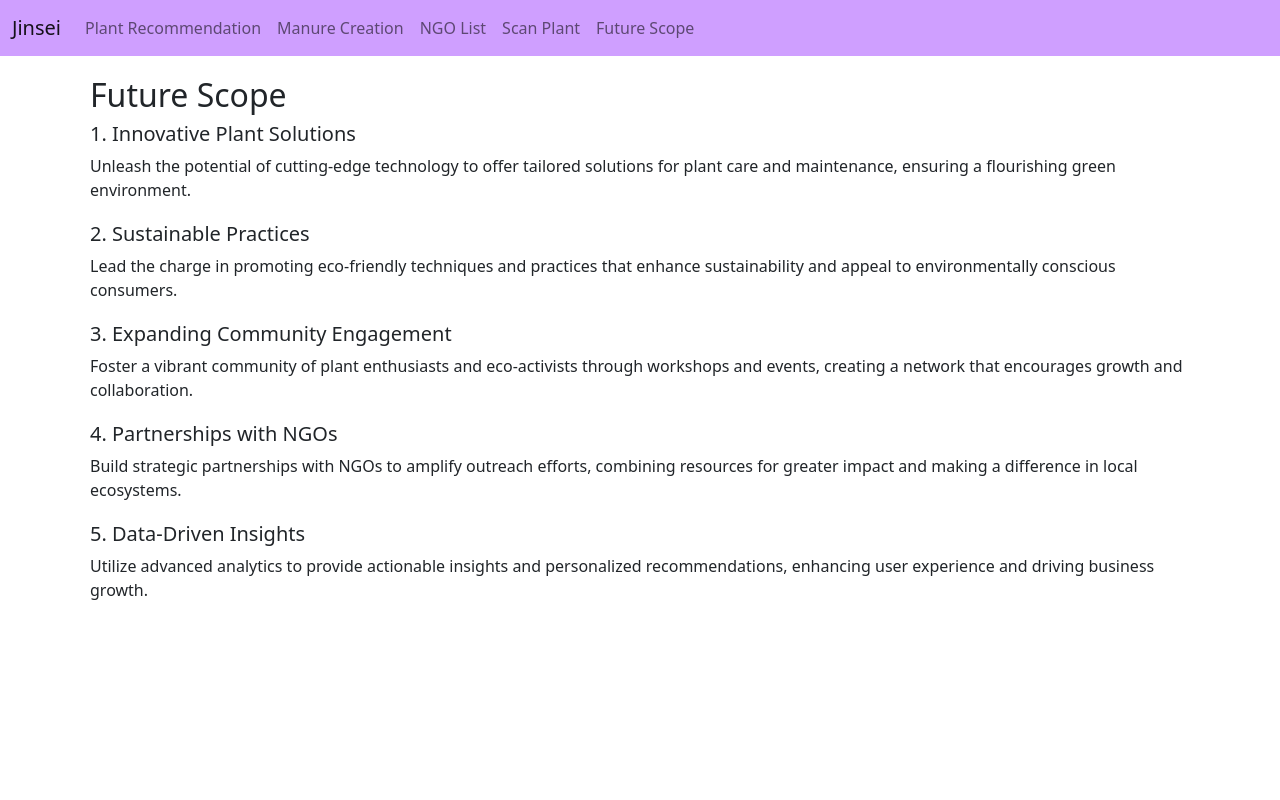
After one commit to realhardik18/Jinsei, a Flask app: page /future in a window 1280 px wide. The commit adds this page. Run offline with Flask 3, Linux system fonts and the light colour scheme.

Commit message:
added finishing touches

```diff
--- a/app.py
+++ b/app.py
@@ -40,4 +40,8 @@ def manure():
 def scan():
     return render_template('scan.html')
 
+@app.route('/future')
+def future():
+    return render_template('future.html')
+
 app.run(debug=True)
--- /dev/null
+++ b/templates/future.html
@@ -0,0 +1,95 @@
+<!DOCTYPE html>
+<html lang="en">
+
+<head>
+    <meta charset="UTF-8">
+    <meta name="viewport" content="width=device-width, initial-scale=1.0">
+    <link rel="icon" type="image/png" href="static/icon.png">
+    <link href="https://cdn.jsdelivr.net/npm/bootstrap@5.0.2/dist/css/bootstrap.min.css" rel="stylesheet"
+        integrity="sha384-EVSTQN3/azprG1Anm3QDgpJLIm9Nao0Yz1ztcQTwFspd3yD65VohhpuuCOmLASjC" crossorigin="anonymous">
+    <script src="https://cdn.jsdelivr.net/npm/bootstrap@5.0.2/dist/js/bootstrap.bundle.min.js"
+        integrity="sha384-MrcW6ZMFYlzcLA8Nl+NtUVF0sA7MsXsP1UyJoMp4YLEuNSfAP+JcXn/tWtIaxVXM"
+        crossorigin="anonymous"></script>
+    <title>Jinsei - Future Scope</title>
+    <style>
+        body,
+        html {
+            height: 100%;
+        }
+
+        .content {
+            padding: 20px;
+        }
+
+        .point {
+            margin-bottom: 20px;
+        }
+    </style>
+</head>
+
+<body>
+
+    <!-- Navbar -->
+    <nav class="navbar navbar-expand-lg navbar-light" style="background-color: #CF9FFF;">
+        <div class="container-fluid">
+            <a class="navbar-brand" href="/">Jinsei</a>
+            <button class="navbar-toggler" type="button" data-bs-toggle="collapse"
+                data-bs-target="#navbarSupportedContent" aria-controls="navbarSupportedContent" aria-expanded="false"
+                aria-label="Toggle navigation">
+                <span class="navbar-toggler-icon"></span>
+            </button>
+            <div class="collapse navbar-collapse" id="navbarSupportedContent">
+                <ul class="navbar-nav me-auto mb-2 mb-lg-0">
+                    <li class="nav-item">
+                        <a class="nav-link" aria-current="page" href="/suggest_plant">Plant Recommendation</a>
+                    </li>
+                    <li class="nav-item">
+                        <a class="nav-link" href="/manure_creation">Manure Creation</a>
+                    </li>
+                    <li class="nav-item">
+                        <a class="nav-link" href="/NGO">NGO List</a>
+                    </li>
+                    <li class="nav-item">
+                        <a class="nav-link" href="/scan">Scan Plant</a>
+                    </li>
+                    <li class="nav-item">
+                        <a class="nav-link" href="/future">Future Scope</a>
+                    </li>
+                </ul>
+            </div>
+        </div>
+    </nav>
+
+    <!-- Future Scope Content -->
+    <div class="container content">
+        <h2>Future Scope</h2>
+        <div class="point">
+            <h5>1. Innovative Plant Solutions</h5>
+            <p>Unleash the potential of cutting-edge technology to offer tailored solutions for plant care and
+                maintenance, ensuring a flourishing green environment.</p>
+        </div>
+        <div class="point">
+            <h5>2. Sustainable Practices</h5>
+            <p>Lead the charge in promoting eco-friendly techniques and practices that enhance sustainability and appeal
+                to environmentally conscious consumers.</p>
+        </div>
+        <div class="point">
+            <h5>3. Expanding Community Engagement</h5>
+            <p>Foster a vibrant community of plant enthusiasts and eco-activists through workshops and events, creating
+                a network that encourages growth and collaboration.</p>
+        </div>
+        <div class="point">
+            <h5>4. Partnerships with NGOs</h5>
+            <p>Build strategic partnerships with NGOs to amplify outreach efforts, combining resources for greater
+                impact and making a difference in local ecosystems.</p>
+        </div>
+        <div class="point">
+            <h5>5. Data-Driven Insights</h5>
+            <p>Utilize advanced analytics to provide actionable insights and personalized recommendations, enhancing
+                user experience and driving business growth.</p>
+        </div>
+    </div>
+
+</body>
+
+</html>
--- a/templates/navbar.html
+++ b/templates/navbar.html
@@ -44,6 +44,9 @@
                     <li class="nav-item"></li>
                     <a class="nav-link" href="/scan">Scan Plant</a>
                     </li>
+                    <li class="nav-item"></li>
+                    <a class="nav-link" href="/future">Future Scope</a>
+                    </li>
                 </ul>
             </div>
         </div>
```
